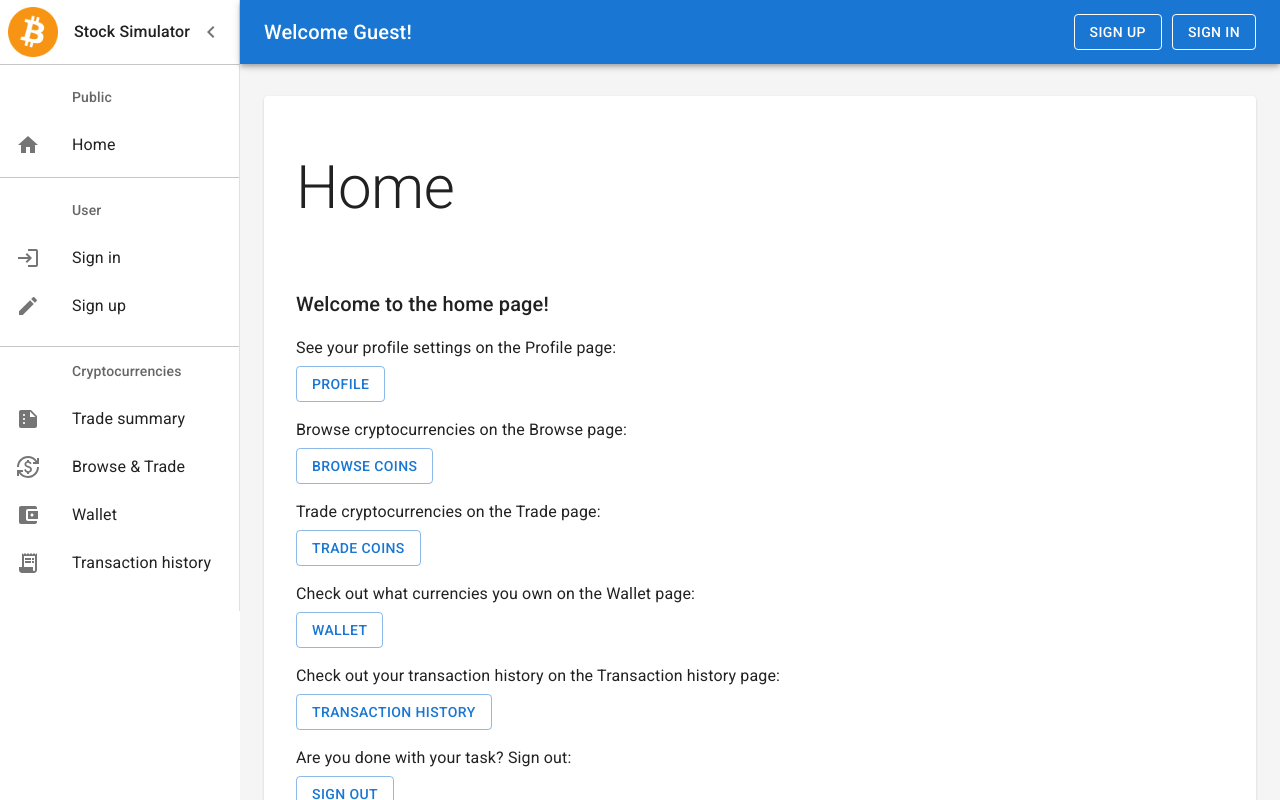
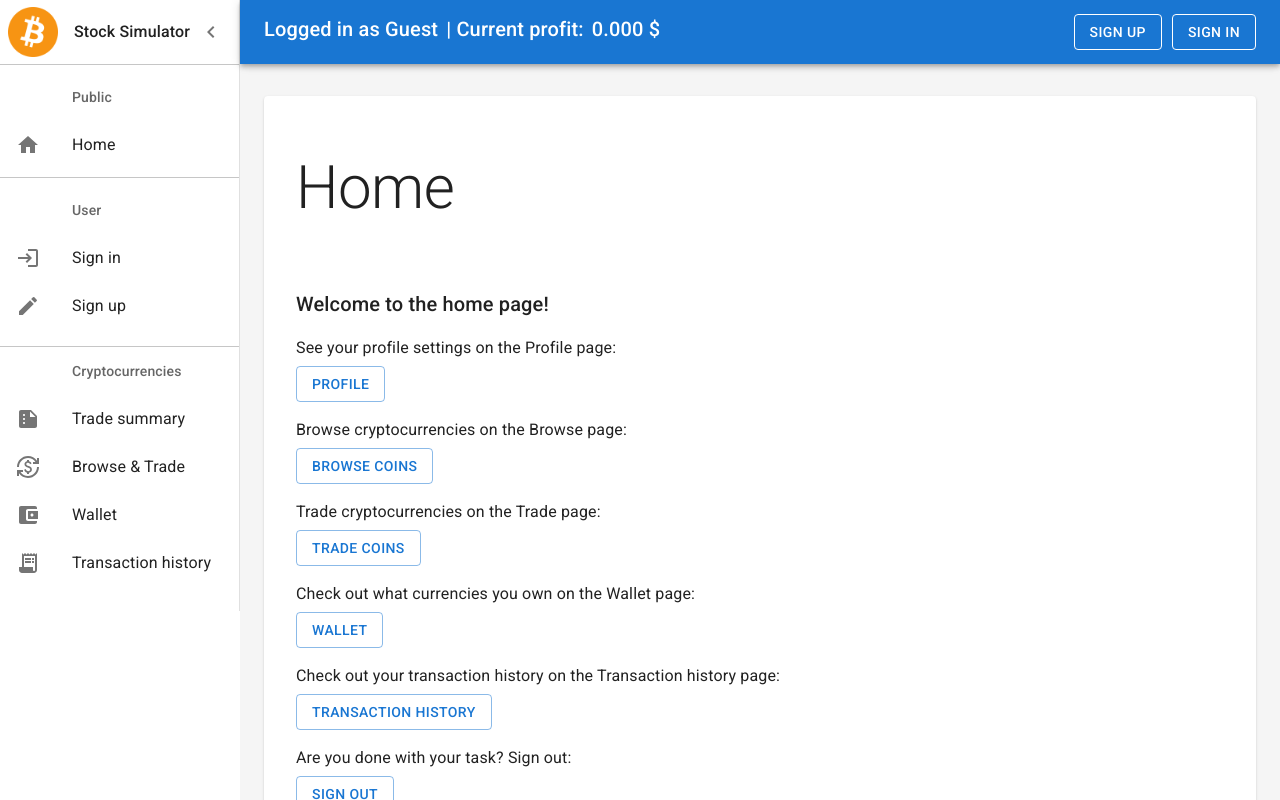
Before and after one commit to Bsandor453/dipterv, a React (Create React App) app in the folder frontend/: page / in a window 1280 px wide. Built offline with nearby package versions, Linux system fonts and the light colour scheme; no server answers.

Commit message:
Add profit to upper menu

```diff
--- a/frontend/src/App.tsx
+++ b/frontend/src/App.tsx
@@ -13,7 +13,7 @@ import routes from './config/Routes';
 
 const App: React.FC<RouteComponentProps> = (props) => {
   const dispatch = useDispatch();
-  const { getUserData } = bindActionCreators(actionCreators, dispatch);
+  const { getUserData, getSummary } = bindActionCreators(actionCreators, dispatch);
 
   const state = useSelector((state: State) => state);
   const authState = state.AUTH;
@@ -33,6 +33,10 @@ const App: React.FC<RouteComponentProps> = (props) => {
     const text = messageState.info.text;
     text !== '' && enqueueSnackbar(text, { variant });
   }, [messageState.info]);
+
+  useEffect(() => {
+    getSummary(1, 10, 'profit', false);
+  }, []);
 
   const loginAndRegisterPage = routes.filter(
     (route) => route.name === 'Login' || route.name === 'Register'
--- a/frontend/src/components/Menu.tsx
+++ b/frontend/src/components/Menu.tsx
@@ -25,8 +25,12 @@ import ReceiptLongIcon from '@mui/icons-material/ReceiptLong';
 import SummarizeIcon from '@mui/icons-material/Summarize';
 import Toolbar from '@mui/material/Toolbar';
 import Typography from '@mui/material/Typography';
+import config from '../config/Config';
 
+const locale = 'en-GB';
 const drawerWidth = 240;
+const numberPrecision = 3;
+const baseCurrency = config.defaults.baseCurrency;
 
 interface AppBarProps extends MuiAppBarProps {
   open?: boolean;
@@ -80,6 +84,8 @@ const Menu: React.FC = () => {
   const { isLoggedIn } = useSelector((state: State) => state.AUTH);
 
   const user = useSelector((state: State) => state.USER);
+  const cryptocurrencies = useSelector((state: State) => state.CRYPTOCURRENCY);
+  const profit = cryptocurrencies.summary?.profit ?? 0;
 
   const [open, setOpen] = React.useState(true);
   const toggleDrawer = () => {
@@ -171,9 +177,43 @@ const Menu: React.FC = () => {
           >
             <MenuIcon />
           </IconButton>
-          <Typography component="h1" variant="h6" color="inherit" noWrap sx={{ flexGrow: 1 }}>
-            Welcome {user?.userName || 'Guest'}!
-          </Typography>
+          <Box sx={{ flexGrow: 1 }}>
+            <Typography
+              component="h1"
+              variant="h6"
+              color="inherit"
+              noWrap
+              sx={{ flexGrow: 1, display: 'inline-block' }}
+            >
+              Logged in as {user?.userName || 'Guest'}
+            </Typography>
+            <Typography
+              component="h1"
+              variant="h6"
+              color="inherit"
+              noWrap
+              sx={{ flexGrow: 1, display: 'inline-block', ml: 1 }}
+            >
+              {'| Current profit:'}
+            </Typography>
+            <Typography
+              component="h1"
+              variant="h6"
+              noWrap
+              sx={{
+                color: 'white',
+                display: 'inline-block',
+                ml: 1,
+              }}
+            >
+              {profit > 0 ? '+' : ''}
+              {profit.toLocaleString(locale, {
+                minimumFractionDigits: numberPrecision,
+              }) +
+                ' ' +
+                baseCurrency.symbol}
+            </Typography>
+          </Box>
           {isLoggedIn ? (
             <Button
               sx={{
```
